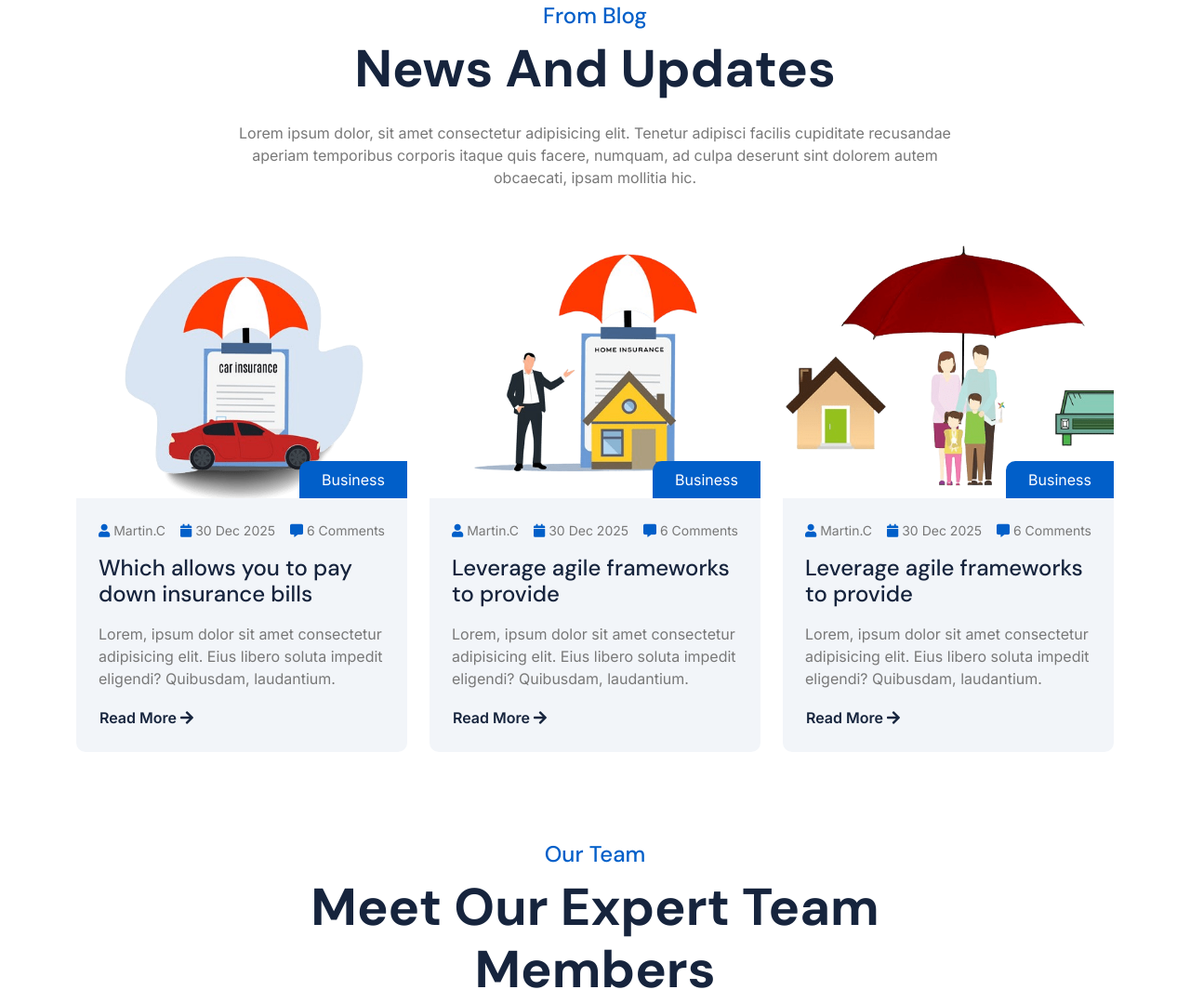
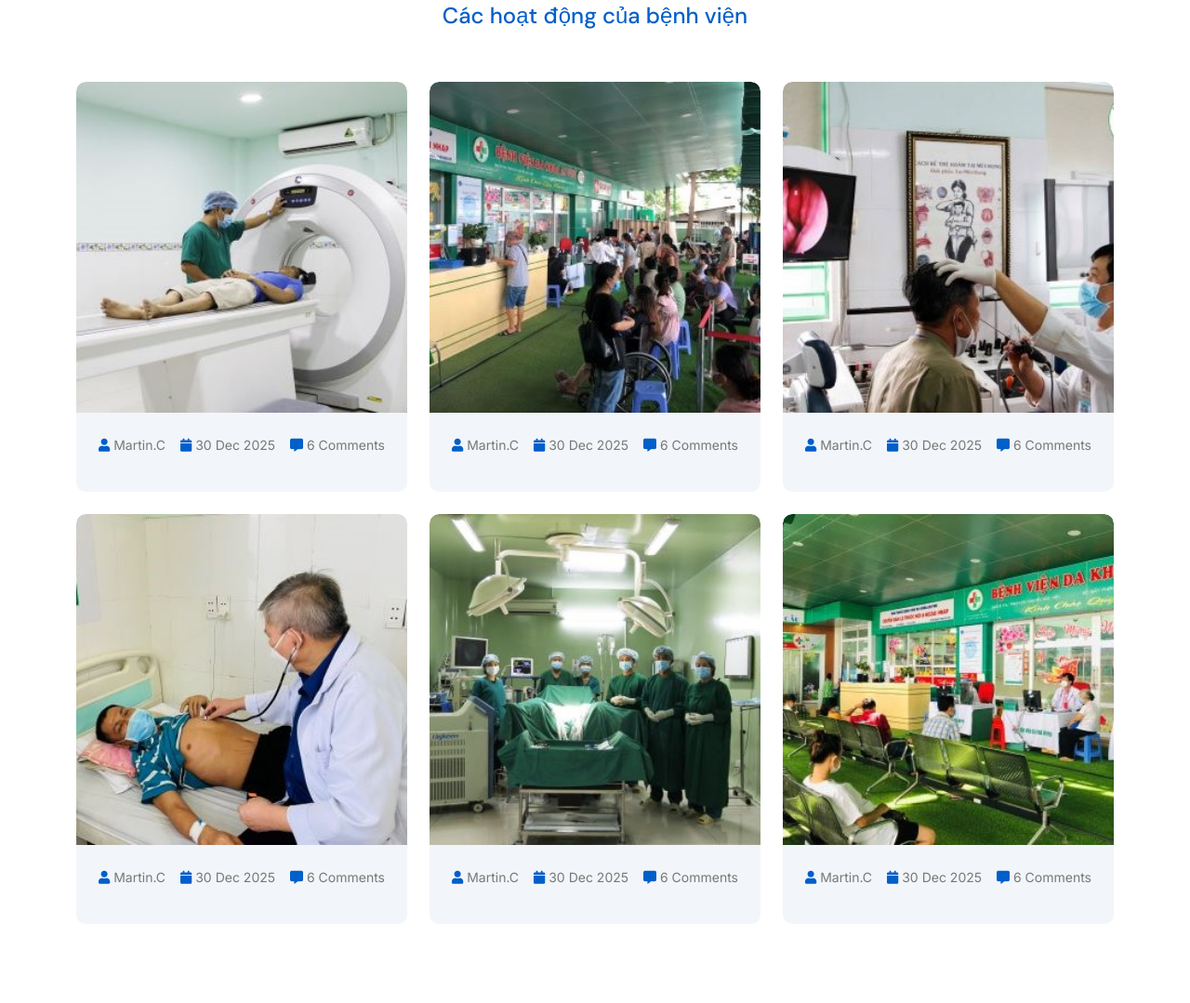
Before and after one commit to duckss89/BenhVien, a plain HTML site: page index.html in a window 1280 px wide. Shown: the part 3508-4587 px from the top of the page at 93% size. Drawn offline with nearby package versions, Linux system fonts and the light colour scheme.

Commit message:
Sửa thêm được xíu nữa

```diff
--- a/index.html
+++ b/index.html
@@ -410,19 +410,13 @@
         <div class="container-fluid blog py-5">
             <div class="container py-5">
                 <div class="text-center mx-auto pb-5 wow fadeInUp" data-wow-delay="0.2s" style="max-width: 800px;">
-                    <h4 class="text-primary">From Blog</h4>
-                    <h1 class="display-4 mb-4">News And Updates</h1>
-                    <p class="mb-0">Lorem ipsum dolor, sit amet consectetur adipisicing elit. Tenetur adipisci facilis cupiditate recusandae aperiam temporibus corporis itaque quis facere, numquam, ad culpa deserunt sint dolorem autem obcaecati, ipsam mollitia hic.
-                    </p>
+                    <h4 class="text-primary">Các hoạt động của bệnh viện</h4>
                 </div>
                 <div class="row g-4 justify-content-center">
                     <div class="col-lg-6 col-xl-4 wow fadeInUp" data-wow-delay="0.2s">
                         <div class="blog-item">
                             <div class="blog-img">
-                                <img src="img/blog-1.png" class="img-fluid rounded-top w-100" alt="">
-                                <div class="blog-categiry py-2 px-4">
-                                    <span>Business</span>
-                                </div>
+                                <img src="img/instagram-footer-1.jpg" class="img-fluid rounded-top w-100" alt="">
                             </div>
                             <div class="blog-content p-4">
                                 <div class="blog-comment d-flex justify-content-between mb-3">
@@ -430,19 +424,13 @@
                                     <div class="small"><span class="fa fa-calendar text-primary"></span> 30 Dec 2025</div>
                                     <div class="small"><span class="fa fa-comment-alt text-primary"></span> 6 Comments</div>
                                 </div>
-                                <a href="#" class="h4 d-inline-block mb-3">Which allows you to pay down insurance bills</a>
-                                <p class="mb-3">Lorem, ipsum dolor sit amet consectetur adipisicing elit. Eius libero soluta impedit eligendi? Quibusdam, laudantium.</p>
-                                <a href="#" class="btn p-0">Read More  <i class="fa fa-arrow-right"></i></a>
                             </div>
                         </div>
                     </div>
-                    <div class="col-lg-6 col-xl-4 wow fadeInUp" data-wow-delay="0.4s">
+                    <div class="col-lg-6 col-xl-4 wow fadeInUp" data-wow-delay="0.2s">
                         <div class="blog-item">
                             <div class="blog-img">
-                                <img src="img/blog-2.png" class="img-fluid rounded-top w-100" alt="">
-                                <div class="blog-categiry py-2 px-4">
-                                    <span>Business</span>
-                                </div>
+                                <img src="img/instagram-footer-2.jpg" class="img-fluid rounded-top w-100" alt="">
                             </div>
                             <div class="blog-content p-4">
                                 <div class="blog-comment d-flex justify-content-between mb-3">
@@ -450,19 +438,13 @@
                                     <div class="small"><span class="fa fa-calendar text-primary"></span> 30 Dec 2025</div>
                                     <div class="small"><span class="fa fa-comment-alt text-primary"></span> 6 Comments</div>
                                 </div>
-                                <a href="#" class="h4 d-inline-block mb-3">Leverage agile frameworks to provide</a>
-                                <p class="mb-3">Lorem, ipsum dolor sit amet consectetur adipisicing elit. Eius libero soluta impedit eligendi? Quibusdam, laudantium.</p>
-                                <a href="#" class="btn p-0">Read More  <i class="fa fa-arrow-right"></i></a>
                             </div>
                         </div>
                     </div>
-                    <div class="col-lg-6 col-xl-4 wow fadeInUp" data-wow-delay="0.6s">
+                    <div class="col-lg-6 col-xl-4 wow fadeInUp" data-wow-delay="0.2s">
                         <div class="blog-item">
                             <div class="blog-img">
-                                <img src="img/blog-3.png" class="img-fluid rounded-top w-100" alt="">
-                                <div class="blog-categiry py-2 px-4">
-                                    <span>Business</span>
-                                </div>
+                                <img src="img/instagram-footer-3.jpg" class="img-fluid rounded-top w-100" alt="">
                             </div>
                             <div class="blog-content p-4">
                                 <div class="blog-comment d-flex justify-content-between mb-3">
@@ -470,9 +452,48 @@
                                     <div class="small"><span class="fa fa-calendar text-primary"></span> 30 Dec 2025</div>
                                     <div class="small"><span class="fa fa-comment-alt text-primary"></span> 6 Comments</div>
                                 </div>
-                                <a href="#" class="h4 d-inline-block mb-3">Leverage agile frameworks to provide</a>
-                                <p class="mb-3">Lorem, ipsum dolor sit amet consectetur adipisicing elit. Eius libero soluta impedit eligendi? Quibusdam, laudantium.</p>
-                                <a href="#" class="btn p-0">Read More  <i class="fa fa-arrow-right"></i></a>
+                            </div>
+                        </div>
+                    </div>
+                    <div class="col-lg-6 col-xl-4 wow fadeInUp" data-wow-delay="0.2s">
+                        <div class="blog-item">
+                            <div class="blog-img">
+                                <img src="img/instagram-footer-4.jpg" class="img-fluid rounded-top w-100" alt="">
+                            </div>
+                            <div class="blog-content p-4">
+                                <div class="blog-comment d-flex justify-content-between mb-3">
+                                    <div class="small"><span class="fa fa-user text-primary"></span> Martin.C</div>
+                                    <div class="small"><span class="fa fa-calendar text-primary"></span> 30 Dec 2025</div>
+                                    <div class="small"><span class="fa fa-comment-alt text-primary"></span> 6 Comments</div>
+                                </div>
+                            </div>
+                        </div>
+                    </div>
+                    <div class="col-lg-6 col-xl-4 wow fadeInUp" data-wow-delay="0.4s">
+                        <div class="blog-item">
+                            <div class="blog-img">
+                                <img src="img/instagram-footer-5.jpg" class="img-fluid rounded-top w-100" alt="">
+                            </div>
+                            <div class="blog-content p-4">
+                                <div class="blog-comment d-flex justify-content-between mb-3">
+                                    <div class="small"><span class="fa fa-user text-primary"></span> Martin.C</div>
+                                    <div class="small"><span class="fa fa-calendar text-primary"></span> 30 Dec 2025</div>
+                                    <div class="small"><span class="fa fa-comment-alt text-primary"></span> 6 Comments</div>
+                                </div>
+                            </div>
+                        </div>
+                    </div>
+                    <div class="col-lg-6 col-xl-4 wow fadeInUp" data-wow-delay="0.6s">
+                        <div class="blog-item">
+                            <div class="blog-img">
+                                <img src="img/instagram-footer-6.jpg" class="img-fluid rounded-top w-100" alt="">
+                            </div>
+                            <div class="blog-content p-4">
+                                <div class="blog-comment d-flex justify-content-between mb-3">
+                                    <div class="small"><span class="fa fa-user text-primary"></span> Martin.C</div>
+                                    <div class="small"><span class="fa fa-calendar text-primary"></span> 30 Dec 2025</div>
+                                    <div class="small"><span class="fa fa-comment-alt text-primary"></span> 6 Comments</div>
+                                </div>
                             </div>
                         </div>
                     </div>
@@ -485,10 +506,7 @@
         <div class="container-fluid team pb-5">
             <div class="container pb-5">
                 <div class="text-center mx-auto pb-5 wow fadeInUp" data-wow-delay="0.2s" style="max-width: 800px;">
-                    <h4 class="text-primary">Our Team</h4>
-                    <h1 class="display-4 mb-4">Meet Our Expert Team Members</h1>
-                    <p class="mb-0">Lorem ipsum dolor, sit amet consectetur adipisicing elit. Tenetur adipisci facilis cupiditate recusandae aperiam temporibus corporis itaque quis facere, numquam, ad culpa deserunt sint dolorem autem obcaecati, ipsam mollitia hic.
-                    </p>
+                    <h4 class="text-primary">Đội ngũ bác sĩ</h4>
                 </div>
                 <div class="row g-4">
                     <div class="col-md-6 col-lg-6 col-xl-3 wow fadeInUp" data-wow-delay="0.2s">
@@ -589,11 +607,11 @@
                                     <div class="footer-item">
                                         <h4 class="text-white mb-4">Liên kết</h4>
                                         <a href="#"><i class="fas fa-angle-right me-2"></i> Giới thiệu</a>
-                                        <a href="#"><i class="fas fa-angle-right me-2"></i> Features</a>
-                                        <a href="#"><i class="fas fa-angle-right me-2"></i> Services</a>
-                                        <a href="#"><i class="fas fa-angle-right me-2"></i> FAQ's</a>
-                                        <a href="#"><i class="fas fa-angle-right me-2"></i> Blogs</a>
-                                        <a href="#"><i class="fas fa-angle-right me-2"></i> Contact</a>
+                                        <a href="#"><i class="fas fa-angle-right me-2"></i> Tư Vấn</a>
+                                        <a href="#"><i class="fas fa-angle-right me-2"></i> Tin Tức</a>
+                                        <a href="#"><i class="fas fa-angle-right me-2"></i> Khách Hàng</a>
+                                        <a href="#"><i class="fas fa-angle-right me-2"></i> Các hoạt động</a>
+                                        <a href="#"><i class="fas fa-angle-right me-2"></i> Chuyên khoa</a>
                                     </div>
                                 </div>
                                 <div class="col-md-6 col-lg-6 col-xl-4">
```
Also changed, not shown: blog.html (+1 -1 lines), feature.html (+1 -1 lines), team.html (+2 -2 lines), testimonial.html (+1 -1 lines).
